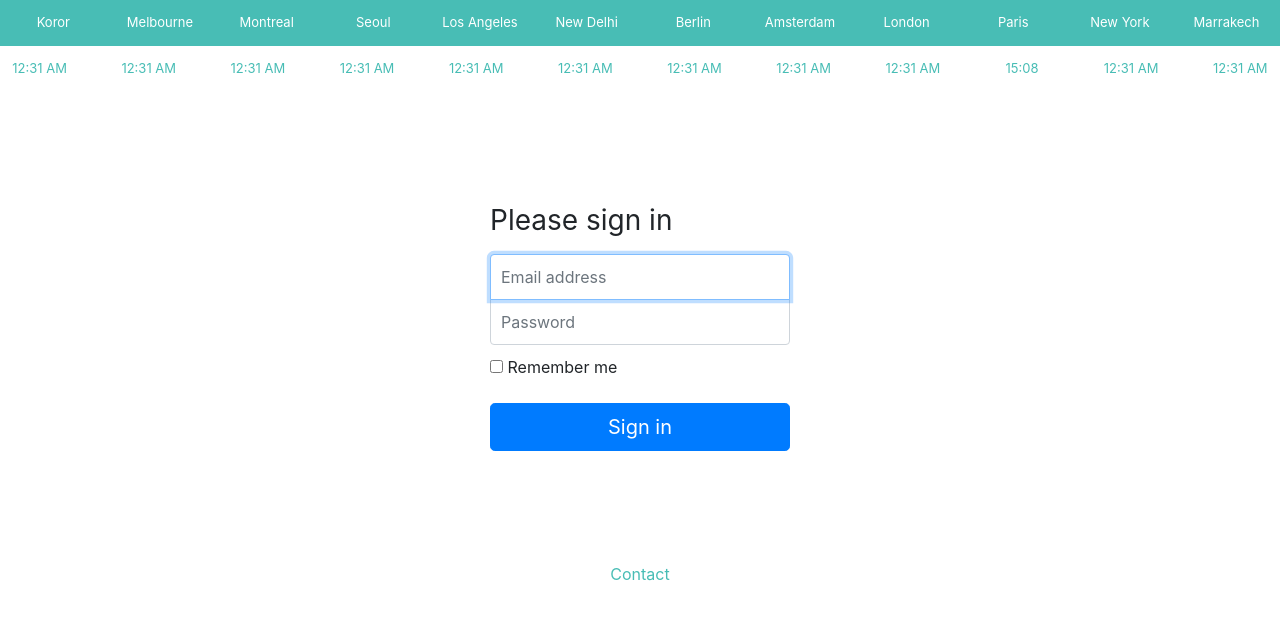
After one commit to stefano-perico/seagull-radio, a Symfony app: template templates/security/login.html.twig in a window 1280 px wide. The commit adds this page. Shown: the top 620 px of the page. Run offline with Twig, Linux system fonts and the light colour scheme; the template is opened without the code that fills it, so the values that code supplies are empty; some libraries are stand-ins or nearby versions.

Commit message:
create SecurityController and login template

```diff
--- /dev/null
+++ b/public/css/login.css
@@ -0,0 +1,30 @@
+.form-signin {
+    width: 100%;
+    max-width: 330px;
+    padding: 15px;
+    margin: auto;
+    margin-top: 50px;
+}
+.form-signin .checkbox {
+    font-weight: 400;
+}
+.form-signin .form-control {
+    position: relative;
+    box-sizing: border-box;
+    height: auto;
+    padding: 10px;
+    font-size: 16px;
+}
+.form-signin .form-control:focus {
+    z-index: 2;
+}
+.form-signin input[type="email"] {
+    margin-bottom: -1px;
+    border-bottom-right-radius: 0;
+    border-bottom-left-radius: 0;
+}
+.form-signin input[type="password"] {
+    margin-bottom: 10px;
+    border-top-left-radius: 0;
+    border-top-right-radius: 0;
+}
--- /dev/null
+++ b/templates/security/login.html.twig
@@ -0,0 +1,30 @@
+{% extends 'base.html.twig' %}
+
+{% block stylesheets %}
+    {{ parent() }}
+    <link rel="stylesheet" href="{{ asset('css/login.css') }}">
+{% endblock %}
+
+{% block title %}Seagull Radio Login{% endblock %}
+
+{% block body %}
+
+    <form class="form-signin" method="post">
+        {% if error %}
+            <div class="alert alert-danger">{{ error.messageKey|trans(error.messageData, 'security') }}</div>
+        {% endif %}
+        <h1 class="h3 mb-3 font-weight-normal">Please sign in</h1>
+        <label for="inputEmail" class="sr-only">Email address</label>
+        <input type="email" name="email" id="inputEmail" class="form-control" placeholder="Email address" required autofocus>
+        <label for="inputPassword" class="sr-only">Password</label>
+        <input type="password" name="password" id="inputPassword" class="form-control" placeholder="Password" required>
+        <div class="checkbox mb-3">
+            <label>
+                <input type="checkbox" value="remember-me"> Remember me
+            </label>
+        </div>
+        <button class="btn btn-lg btn-primary btn-block" type="submit">
+            Sign in
+        </button>
+    </form>
+{% endblock %}
```
Also changed, not shown: src/Controller/SecurityController.php (added, +27 -0 lines), src/DataFixtures/UserFixture.php (+15 -2 lines).
